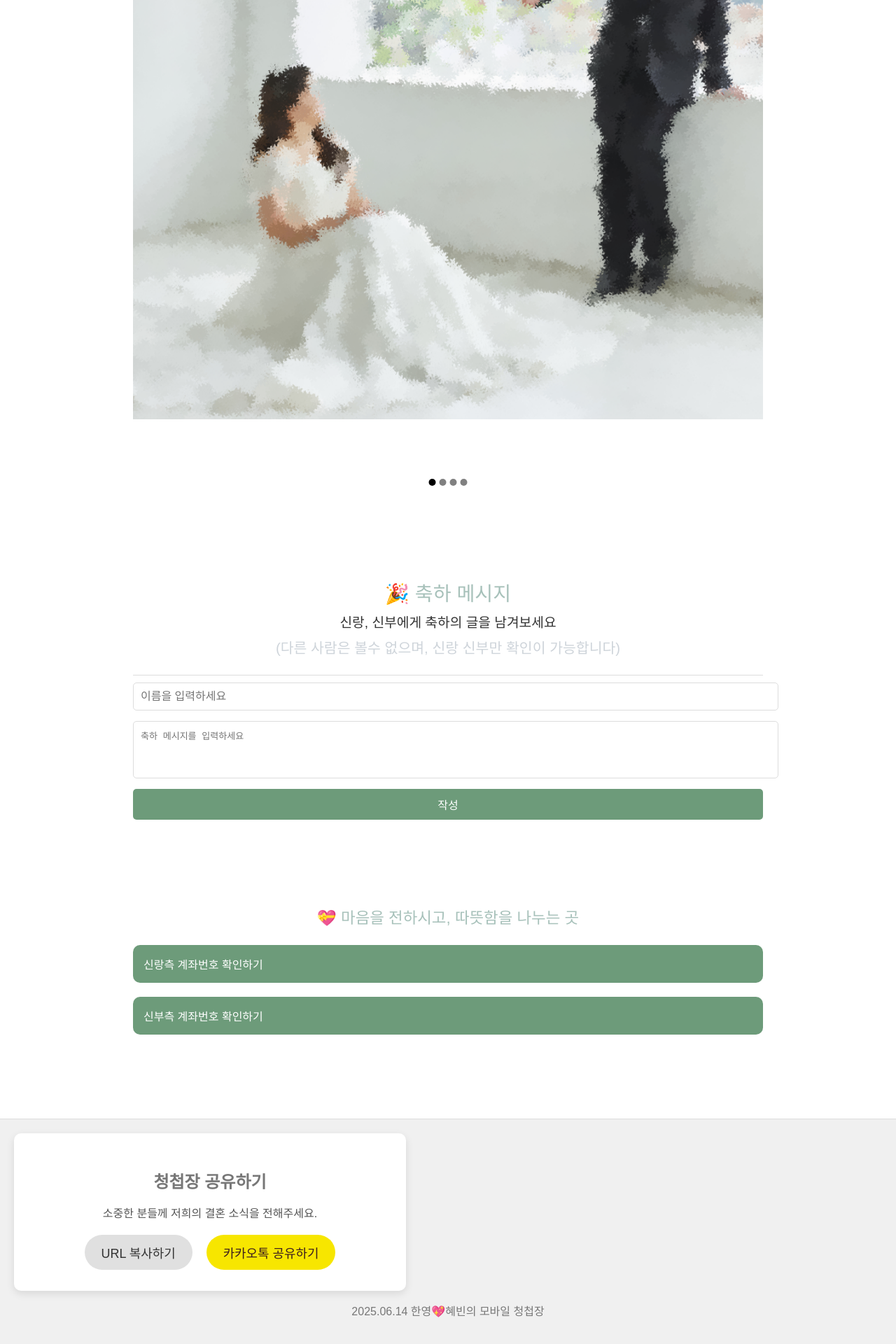
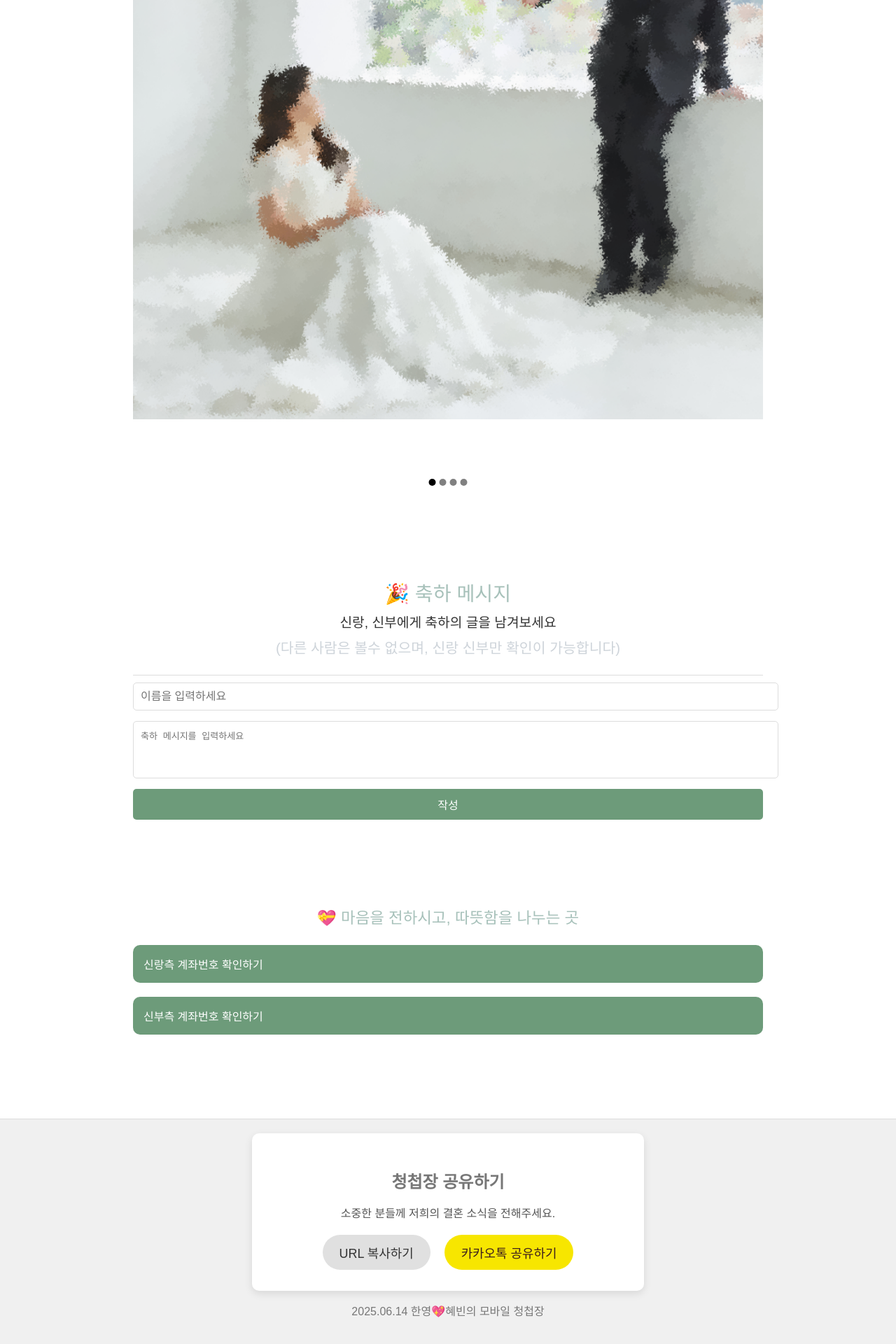
Before and after one commit to han77yb/han77yb-wedding, a Jekyll site: the page index.html, which Jekyll copies as it is, in a window 1280 px wide. Shown: the part 4250-6170 px from the top of the page at 70% size. Built offline with Jekyll 4.4.1, drawn with Linux system fonts in a browser that asks for light colours; some web fonts are replaced.

Commit message:
업데이트

```diff
--- a/index.html
+++ b/index.html
@@ -4,7 +4,6 @@
     <meta charset="UTF-8" />
     <meta name="viewport" content="width=device-width, initial-scale=1.0" />
     <title>한영💖혜빈의 모바일 청첩장</title>
-
     <link href="https://fonts.googleapis.com/css2?family=Dancing+Script:wght@400;700&family=Great+Vibes&display=swap" rel="stylesheet" />
     <link href="https://fonts.googleapis.com/css2?family=Stylish&display=swap" rel="stylesheet" />
     <link rel="stylesheet" href="styles.css" />
@@ -13,46 +12,95 @@
   </head>
   <body>
     <div class="audio-control" id="audioControl">▶</div>
-    <audio id="bgm" loop>
+    <!-- playsinline 추가 -->
+    <audio id="bgm" loop playsinline>
       <source src="./bgm/Infraction-Music-Part-of-Life-pr.mp3" type="audio/mpeg" />
+      <!-- 브라우저가 audio 태그를 지원하지 않을 경우 표시될 메시지 -->
+      오디오 재생을 지원하지 않는 브라우저입니다.
     </audio>
+
     <script>
       document.addEventListener("DOMContentLoaded", () => {
         const audio = document.getElementById("bgm");
         const audioControl = document.getElementById("audioControl");
 
-        // 음소거 상태로 자동 재생 시도
-        audio.play().catch((error) => {
-          console.log("자동 재생 실패:", error);
-          // 초기에는 재생이 실패할 수 있으므로, 버튼을 사용자 상호작용을 유도하는 상태로 둡니다.
+        // 초기 상태 설정: 오디오는 로드되었지만 재생은 사용자가 시작해야 함
+        // audio.load(); // source가 지정되어 있으면 자동으로 로드됨. 명시적으로 호출할 수도 있음.
+        audioControl.textContent = "▶"; // 시작 시 재생 버튼 표시
+
+        // 버튼 클릭 이벤트 리스너
+        audioControl.addEventListener("click", () => {
+          // 오디오 컨텍스트 상태 확인 (주로 Safari/iOS에서 첫 인터랙션 시 필요할 수 있음)
+          // 안전하게 처리하기 위해 오디오 컨텍스트를 resume 시도할 수 있습니다.
+          // (선택 사항이지만, 특정 환경에서 도움이 될 수 있음)
+          if (typeof AudioContext !== 'undefined' || typeof webkitAudioContext !== 'undefined') {
+             const resumeContext = async () => {
+                 // AudioContext는 사용자 상호작용 후 생성/재개되어야 할 수 있음
+                 const AudioContext = window.AudioContext || window.webkitAudioContext;
+                 // 이미 생성된 컨텍스트가 있다면 가져오고, 없다면 새로 만들거나 하지 않음
+                 // 여기서는 간단히 play() 전에 상태만 체크하는 정도로 접근
+                 // 좀 더 강력한 방법은 오디오 요소와 연결된 컨텍스트를 직접 다루는 것
+                 // 하지만 보통은 play() 호출 자체가 컨텍스트를 활성화 시킴
+                 console.log("Attempting to ensure audio context is active.");
+             };
+             resumeContext(); // 비동기지만, play() 호출 전에 실행 시도
+          }
+
+
+          // 오디오 재생/일시정지 토글
+          if (audio.paused) {
+            // 오디오가 일시정지 상태일 때: 재생 시도
+            // 모바일에서는 사용자의 클릭으로 시작된 play()는 성공할 가능성이 높음
+            audio.muted = false; // 혹시 모를 음소거 상태 해제 (중요!)
+            const playPromise = audio.play();
+
+            if (playPromise !== undefined) {
+              playPromise.then(() => {
+                // 재생 성공
+                audioControl.textContent = "⏸";
+                console.log("BGM 재생 시작");
+              }).catch(error => {
+                // 재생 실패 (예: 사용자가 권한을 부여하지 않았거나, 다른 문제 발생)
+                console.error("BGM 재생 실패:", error);
+                // 사용자에게 피드백을 줄 수 있음 (예: alert)
+                // alert("오디오를 재생할 수 없습니다. 브라우저 설정을 확인해주세요.");
+                audioControl.textContent = "▶"; // 실패 시 버튼 상태 복원
+              });
+            }
+          } else {
+            // 오디오가 재생 중일 때: 일시정지
+            audio.pause();
             audioControl.textContent = "▶";
+            console.log("BGM 일시정지");
+          }
         });
 
-        // 버튼 클릭으로 재생/일시정지 및 음소거 해제/설정 토글
-        audioControl.addEventListener("click", () => {
-          if (audio.paused) {
-            // 사용자가 버튼을 클릭하면 음소거 해제 후 재생
-            audio.muted = false;
-            audio
-              .play()
-              .then(() => {
-                audioControl.textContent = "⏸";
-              })
-              .catch((error) => {
-                console.log("재생 실패:", error);
+        // (선택 사항) 오디오가 다른 이유로 멈췄을 때 버튼 업데이트 (예: ended 이벤트)
+        audio.addEventListener('pause', () => {
+            // pause() 메서드 호출 외에 다른 이유로 멈췄을 경우 (예: 오디오 로드 문제 등)
+            // 명시적 pause 호출 외의 상황과 구분하려면 추가적인 상태 플래그가 필요할 수 있음
+            if (!audio.ended) { // ended 이벤트가 아니라면
+                 // audioControl.textContent = "▶"; // 필요에 따라 추가
+            }
         });
-          } else {
-            audio.pause();
+
+        audio.addEventListener('ended', () => {
+             // loop 속성이 있더라도 ended 이벤트는 발생할 수 있음 (loop 직전에 잠깐)
+             // loop가 잘 동작하면 사용자는 못 느낄 수 있음
+             // loop가 없다면 여기서 버튼을 ▶ 로 바꿔야 함
+             if (!audio.loop) {
                 audioControl.textContent = "▶";
              }
+             console.log("BGM 종료됨 (looping...)");
         });
+
+
       });
     </script>
 
     <div class="fullscreen-image">
       <img src="picture/pic01.png" alt="청첩장 첫 사진" />
       <div id="falling-container"></div>
-
       <div class="wedding-text">Wedding</div>
       <div class="names-container">
         <div class="name-block">
@@ -68,7 +116,6 @@
       <div class="date-text" style="font-weight: 700;">2025. 06. 14. SAT.</div>
       <div class="place-text" style="font-weight: 700;">63빌딩 58F 터치더스카이 비너스룸</div>
     </div>
-
     <section>
       <div><img class="custom-picture" src="picture/flower.png" style="max-width: calc(3rem + 1.5vw);" /></div>
       <div class="custom-text" style="margin-bottom: 0; color: #8378d1;"><span>To me, you are perfect</span></div>
@@ -81,7 +128,6 @@
       <div class="custom-text"><span>어제보다 오늘 더 깊어지고</span></div>
       <div class="custom-text"><span>내일은 더 아름다워질 것입니다</span></div>
     </section>
-
     <section>
       <div><img class="custom-picture" src="picture/flower2.png" style="max-width: calc(3rem + 1.5vw);" /></div>
       <div class="custom-text" style="margin-bottom: 0px; color: #cb8c8c;"><span>Bless our journey together</span></div>
@@ -103,22 +149,17 @@
       <div class="custom-text"><span>서로를 아끼며 행복하게</span></div>
       <div class="custom-text"><span>살아가겠습니다.</span></div>
     </section>
-
     <section>
       <div><img class="custom-picture" src="picture/m00.png" /></div>
     </section>
-
     <section>
       <div class="simple_line"></div>
-
       <div class="who-section"><span class="highlight">김태일 ‧ 안숙자</span>의 장남 <span class="highlight">김한영</span></div>
       <div class="who-section"><span class="highlight">한혜빈 ‧ 한혜빈</span>의 장녀 <span class="highlight">한혜빈</span></div>
       <div class="simple_line"></div>
-
       <div id="main-content">
         <button class="contact-button" id="openModalButton">연락처</button>
       </div>
-
       <div class="modal-overlay" id="modalOverlay">
         <div class="modal">
           <h2>연락하기</h2>
@@ -179,7 +220,6 @@
           </div>
         </div>
       </div>
-
       <script>
         const openModalButton = document.getElementById("openModalButton");
         const modalOverlay = document.getElementById("modalOverlay");
@@ -196,7 +236,6 @@
         });
       </script>
     </section>
-
     <section>
       <div class="custom-textb" style="color: #a7c1ba; letter-spacing: calc(0.5rem + 0.2435vw);"><span>WEDDING DATE</span></div>
       <div class="custom-textb" style="font-size: calc(0.7rem + 0.4vw); font-weight: 700;"><span>작은 결혼식으로 준비되어, 초대 인원이 한정되어 있습니다.</span></div>
@@ -206,22 +245,23 @@
       <div><img class="custom-picture" src="picture/cal.png" /></div>
       <div class="simple_line"></div>
     </section>
-
-    <section>
-      <div class="custom-text" style="color: #a7c1ba; letter-spacing: calc(0.5rem + 0.2435vw); font-size: calc(2.5rem + 1.5vw);"><span>Gallery</span></div>
+    <section id="gallery-slider">
+      <div class="custom-text" style="color: #a7c1ba; letter-spacing: calc(0.5rem + 0.2435vw); font-size: calc(2.5rem + 1.5vw);">
+        <span>Gallery</span>
+      </div>
       <div class="gallery-container">
         <div class="gallery-wrapper">
           <div class="gallery-slide">
-            <img class="custom-picture visible" src="picture/gal01.png" alt="Photo 1" style="transition: opacity 0s ease;" />
+            <img class="custom-picture visible" src="picture/gal01.png" alt="Photo 1" draggable="false" ondragstart="return false;" style="transition: opacity 0s ease;" />
           </div>
           <div class="gallery-slide">
-            <img class="custom-picture" src="picture/gal02.png" alt="Photo 2" style="transition: opacity 0s ease;" />
+            <img class="custom-picture" src="picture/gal02.png" alt="Photo 2" draggable="false" ondragstart="return false;" style="transition: opacity 0s ease;" />
           </div>
           <div class="gallery-slide">
-            <img class="custom-picture" src="picture/gal03.png" alt="Photo 3" style="transition: opacity 0s ease;" />
+            <img class="custom-picture" src="picture/gal03.png" alt="Photo 3" draggable="false" ondragstart="return false;" style="transition: opacity 0s ease;" />
           </div>
           <div class="gallery-slide">
-            <img class="custom-picture" src="picture/gal04.png" alt="Photo 4" style="transition: opacity 0s ease;" />
+            <img class="custom-picture" src="picture/gal04.png" alt="Photo 4" draggable="false" ondragstart="return false;" style="transition: opacity 0s ease;" />
           </div>
         </div>
         <div class="indicator-container">
@@ -232,7 +272,6 @@
         </div>
       </div>
     </section>
-
     <section>
       <div class="custom-text" style="color: #a7c1ba; font-size: calc(1.2rem + 0.7vw); font-family: Arial, sans-serif;"><span>🎉 축하 메시지</span></div>
       <div class="custom-textb"><span> 신랑, 신부에게 축하의 글을 남겨보세요 </span></div>
@@ -272,7 +306,6 @@
           </div>
         </div>
       </div>
-
       <div class="accordion">
         <button onclick="toggleAccordion(this)">신부측 계좌번호 확인하기</button>
         <div class="accordion-content">
@@ -296,7 +329,6 @@
         </div>
       </div>
     </section>
-
     <script>
       // Kakao SDK 초기화 (받은 JavaScript 키 사용)
       Kakao.init("1fac1894516271fa3219bb9e0c27f72b");
@@ -337,8 +369,49 @@
         );
       }
     </script>
+    <script>
+      // 슬라이더 동작: PC에서 마우스 휠 이벤트로 슬라이드 전환
+      (function() {
+        const galleryContainer = document.querySelector('#gallery-slider .gallery-container');
+        const slider = document.querySelector('#gallery-slider .gallery-wrapper');
+        const slides = document.querySelectorAll('#gallery-slider .gallery-slide');
+        const totalSlides = slides.length;
+        let currentIndex = 0;
+        let isThrottled = false; // 과도한 휠 이벤트 발생 방지
 
+        function updateIndicators() {
+          const indicators = document.querySelectorAll('#gallery-slider .indicator');
+          indicators.forEach((indicator, index) => {
+            indicator.classList.toggle('active', index === currentIndex);
+          });
+        }
+
+        galleryContainer.addEventListener('wheel', (e) => {
+          e.preventDefault(); // 갤러리 내 스크롤 기본 동작 방지
+
+          if (isThrottled) return;
+          isThrottled = true;
+          setTimeout(() => {
+            isThrottled = false;
+          }, 600); // 애니메이션 시간보다 약간 여유있게 throttle
+
+          if(e.deltaY > 0) { // 휠 아래: 다음 슬라이드
+            if(currentIndex < totalSlides - 1) {
+              currentIndex++;
+            }
+          } else if(e.deltaY < 0) { // 휠 위: 이전 슬라이드
+            if(currentIndex > 0) {
+              currentIndex--;
+            }
+          }
+          slider.style.transition = 'transform 0.5s ease';
+          slider.style.transform = 'translateX(-' + (currentIndex * 100) + '%)';
+          updateIndicators();
+        });
+      })();
+    </script>
     <footer>
+      <center>
         <div class="share-container">
           <h2>청첩장 공유하기</h2>
           <p>소중한 분들께 저희의 결혼 소식을 전해주세요.</p>
@@ -347,7 +420,7 @@
             <button class="btn btn-kakao" onclick="shareKakao()" style="font-size: calc(0.8rem + 0.4vw);" ;>카카오톡 공유하기</button>
           </div>
         </div>
-
+      </center>
       <p>2025.06.14 한영💖혜빈의 모바일 청첩장</p>
     </footer>
   </body>
--- a/script.js
+++ b/script.js
@@ -126,7 +126,7 @@ const itemsPerPage = 5; // 한 페이지당 표시할 메시지 수
 
 async function fetchData() {
   try {
-    const response = await fetch("https://script.google.com/macros/s/AKfycbxiIwyOcSR0gcwWAWNvsvS6Ft3gLTIQWZsn1--cANN2kZbejnsi9vZq85sKxuXem9LfgA/exec");
+    const response = await fetch("");
     if (!response.ok) throw new Error(`HTTP error! status: ${response.status}`);
     const data = await response.json();
 
--- a/styles.css
+++ b/styles.css
@@ -95,8 +95,7 @@ form button:hover {
   background-color: #5a8563;
 }
 
-form,
-#output2 {
+form, #output2 {
   margin-top: 20px;
   padding-top: 10px;
   border-top: 1px solid #ddd;
@@ -105,8 +104,7 @@ form,
   transform: translateY(20px);
   transition: opacity 1.5s ease, transform 1.5s ease;
 }
-form.visible,
-#output2.visible {
+form.visible, #output2.visible {
   opacity: 1;
   transform: translateY(0);
 }
@@ -673,13 +671,16 @@ section {
   background-color: black;
 }
 
+
+
 .audio-control {
   display: inline-block;
   width: 35px;
   height: 35px;
   background: #e0e5ec;
   border-radius: 50%;
-  box-shadow: 8px 8px 16px #a3b1c6, -8px -8px 16px #ffffff;
+  box-shadow:  8px 8px 16px #a3b1c6,
+			   -8px -8px 16px #ffffff;
   text-align: center;
   line-height: 35px;
   font-size: 16px;
@@ -687,9 +688,11 @@ section {
   transition: box-shadow 0.3s ease, transform 0.3s ease;
 }
 .audio-control:active {
-  box-shadow: inset 8px 8px 16px #a3b1c6, inset -8px -8px 16px #ffffff;
+  box-shadow: inset 8px 8px 16px #a3b1c6,
+			  inset -8px -8px 16px #ffffff;
   transform: scale(0.95);
 }
+
 
 .audio-control:hover {
   background-color: #000;
@@ -699,7 +702,7 @@ section {
   background: #fff;
   padding: 30px;
   border-radius: 10px;
-  box-shadow: 0 4px 12px rgba(0, 0, 0, 0.1);
+  box-shadow: 0 4px 12px rgba(0,0,0,0.1);
   text-align: center;
   max-width: 500px;
 }
@@ -731,6 +734,52 @@ section {
   color: #333;
 }
 .btn-kakao {
-  background-color: #f7e600;
-  color: #3c1e1e;
+  background-color: #F7E600;
+  color: #3C1E1E;
 }
+
+
+/* 슬라이더 영역에 한정된 스타일 */
+#gallery-slider .gallery-container {
+  position: relative;
+  width: 100%;
+  overflow: hidden;
+}
+
+#gallery-slider .gallery-wrapper {
+  display: flex;
+  transition: transform 0.5s ease;
+}
+
+#gallery-slider .gallery-slide {
+  min-width: 100%;
+  box-sizing: border-box;
+}
+
+#gallery-slider .gallery-slide img {
+  width: 100%;
+  height: auto;
+  -webkit-user-drag: none;
+  user-drag: none;
+}
+
+#gallery-slider .indicator-container {
+  position: absolute;
+  bottom: 10px;
+  left: 50%;
+  transform: translateX(-50%);
+  display: flex;
+  gap: 5px;
+}
+
+#gallery-slider .indicator {
+  width: 10px;
+  height: 10px;
+  border-radius: 50%;
+  background-color: gray;
+  transition: background-color 0.3s ease;
+}
+
+#gallery-slider .indicator.active {
+  background-color: black;
+}
```
Also changed, not shown: other parts of index.html (+0 -5 lines), 1 other file. Lines whose indentation alone changed are shown as unchanged.
